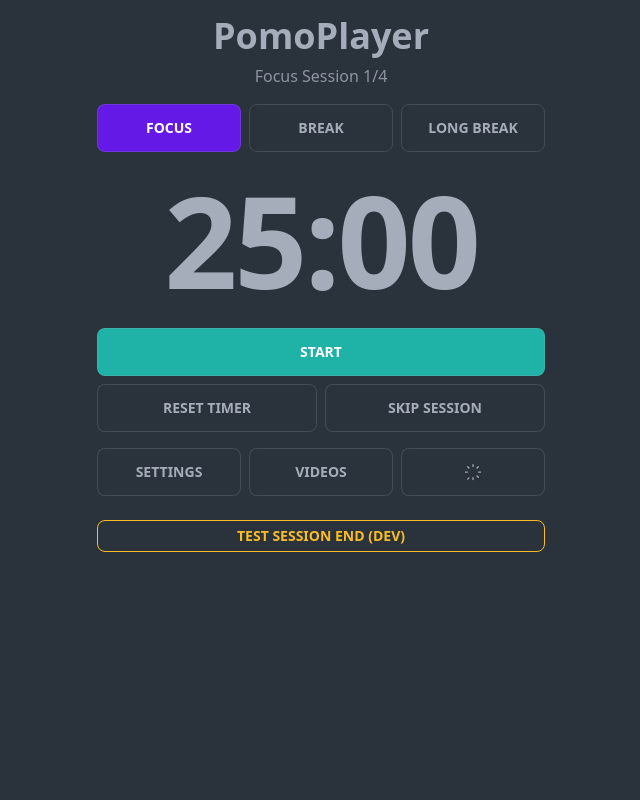
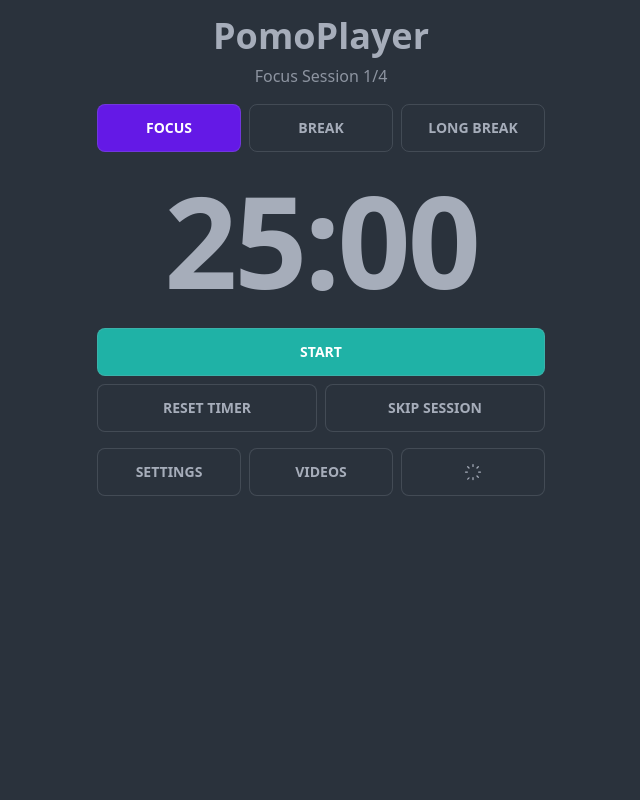
Before and after one commit to NateRolo/PomoPlayer, a Next.js app: page / in a window 1280 px wide. Shown: the top 800 px of the page, without its empty margins (319-959 px from the left). Built offline with nearby package versions, Linux system fonts and the light colour scheme.

Commit message:
refactor: remove temporary test button and clean up unused console warnings in PomodoroTimer and usePomodoroTimer hooks

```diff
--- a/app/components/PomodoroTimer.tsx
+++ b/app/components/PomodoroTimer.tsx
@@ -110,17 +110,6 @@ export const PomodoroTimer: React.FC = () => {
                             currentTheme={currentTheme}
                             onToggleTheme={toggleTheme}
                         />
-
-                        {/* Temporary Test Button */}
-                        <div className="w-full max-w-md min-w-[300px] mt-2">
-                            <button
-                                className="btn btn-warning btn-outline w-full btn-sm"
-                                onClick={() => handleSessionComplete()} // Call with default options
-                                title="Simulate session end with sound/toast"
-                            >
-                                Test Session End (Dev)
-                            </button>
-                        </div>
                     </div>
                 </div>
 
--- a/app/hooks/usePomodoroTimer.ts
+++ b/app/hooks/usePomodoroTimer.ts
@@ -326,11 +326,7 @@ export function usePomodoroTimer() {
         // Reset timer state ONLY if the duration for the CURRENT session type changed and timer inactive
         if (durationChanged && !isActive) {
             setTimeLeft(newDuration);
-            setHasStarted(false); // If duration changes, treat as a reset
-        } else if (durationChanged && isActive){
-             // Optionally, notify user that timer keeps running with old duration until next session/reset?
-             // Or force reset? For simplicity, let's keep it running but maybe add a console warning.
-             console.warn("Timer duration changed while active. New duration will apply on next session start or reset.");
+            setHasStarted(false);
         }
 
         setShowSettings(false); // Close settings modal
@@ -385,8 +381,6 @@ export function usePomodoroTimer() {
                 }, 2 * 60 * 1000); // Remind after 2 minutes
                 break;
             default:
-                // Optional: Handle unexpected string values
-                console.warn("Unknown pause prompt action:", action);
                 break;
         }
     }, [toggleTimer, resetTimer, playPausePromptSound]);
```
